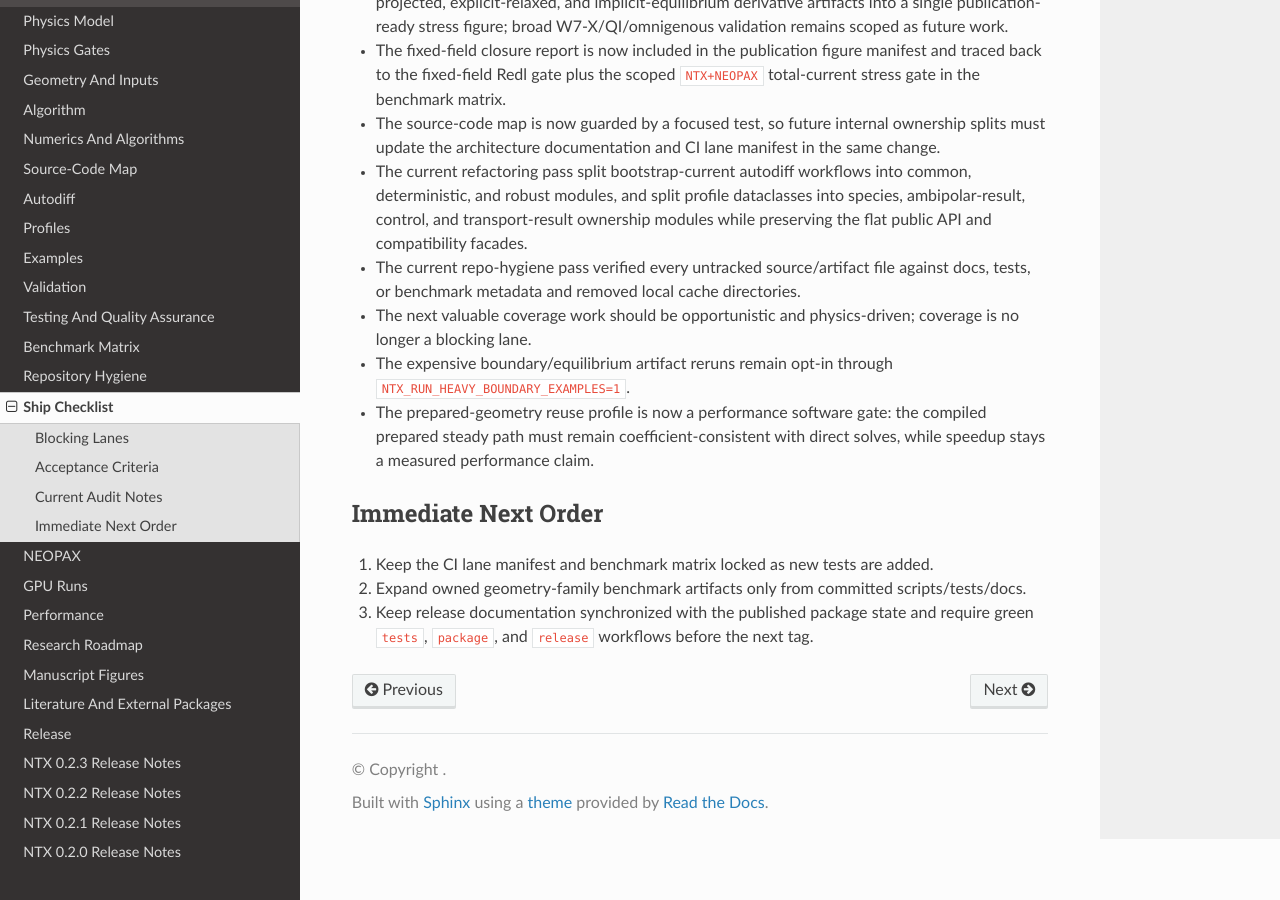
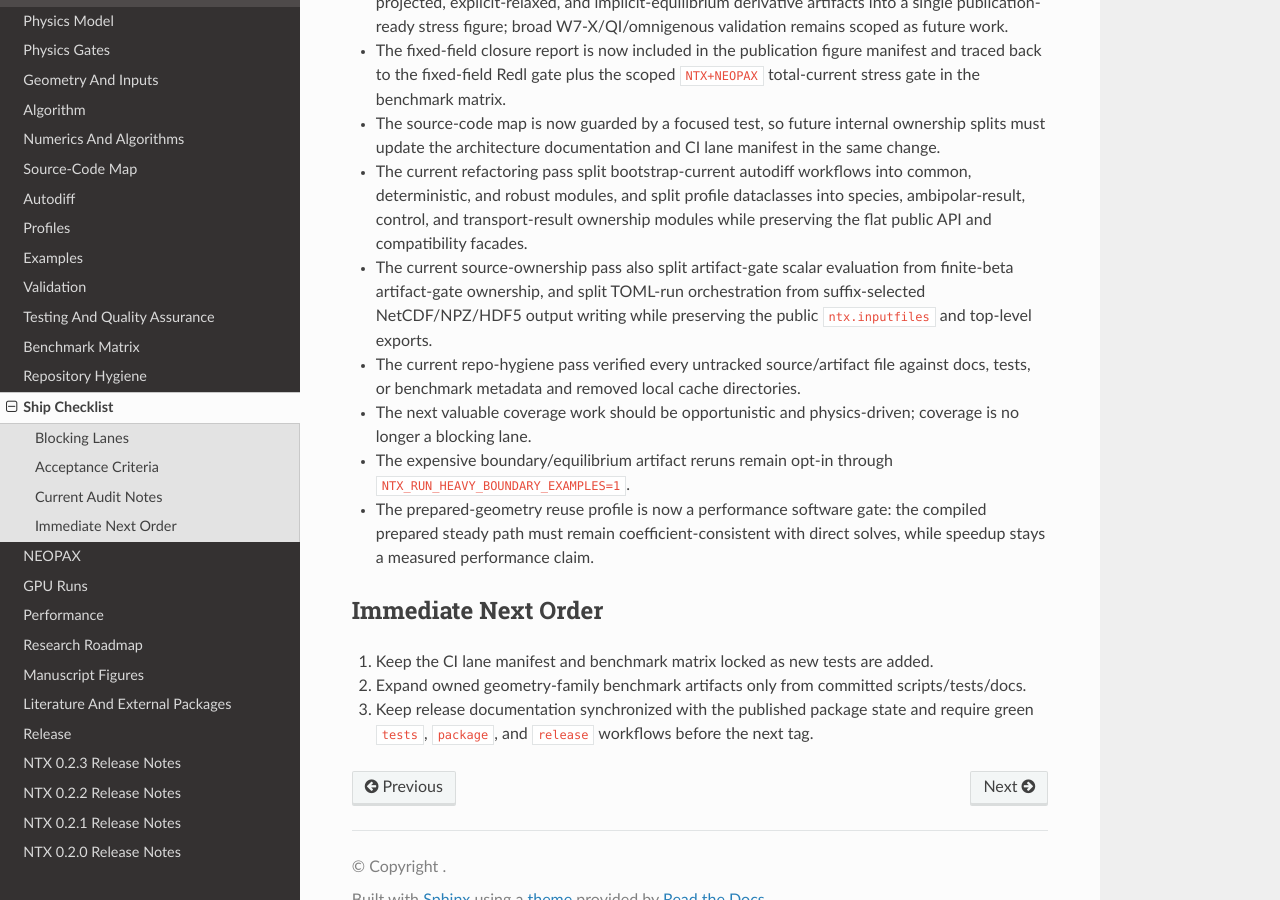
Before and after one commit to uwplasma/NTX, a Sphinx documentation site: the page built from docs/ship-checklist.md, in a window 1280 px wide and 900 px high, scrolled down 4137 px. Built offline with Sphinx 7.4.7 and the Read the Docs theme 3.1.0, drawn with Linux system fonts in a browser that asks for light colours.

Commit message:
Update ship checklist refactor status

```diff
--- a/docs/ship-checklist.md
+++ b/docs/ship-checklist.md
@@ -7,7 +7,7 @@
 
 | Lane | Current Status | Required Before Merge |
 | --- | --- | --- |
-| Code refactoring | Partly closed; continue | Public facades remain stable while solver, bootstrap-autodiff, and profile dataclass ownership have been split into smaller internal modules; keep shrinking only with tests and docs. |
+| Code refactoring | Partly closed; continue | Public facades remain stable while solver, bootstrap-autodiff, profile dataclass, validation artifact-gate, and input/output ownership have been split into smaller internal modules; keep shrinking only with tests and docs. |
 | Repository hygiene | Current worktree audited | Split the dirty worktree into reviewable commit batches; all current untracked source/artifact files are tied to scripts/tests/docs, and local caches should stay removed. |
 | CI runtime and coverage | Closed; monitor | Maintain `>=95%` repository-owned coverage, module floors, and a normal CI wall time near `5-10` minutes. |
 | Literature-anchored physics gates | In progress | Add or preserve fast gates for convergence, Onsager residuals, exact low-order recovery, coefficient sign/normalization, and artifact-backed literature comparisons. |
@@ -195,6 +195,10 @@
   common, deterministic, and robust modules, and split profile dataclasses into
   species, ambipolar-result, control, and transport-result ownership modules
   while preserving the flat public API and compatibility facades.
+- The current source-ownership pass also split artifact-gate scalar evaluation
+  from finite-beta artifact-gate ownership, and split TOML-run orchestration
+  from suffix-selected NetCDF/NPZ/HDF5 output writing while preserving the
+  public `ntx.inputfiles` and top-level exports.
 - The current repo-hygiene pass verified every untracked source/artifact file
   against docs, tests, or benchmark metadata and removed local cache
   directories.
```
